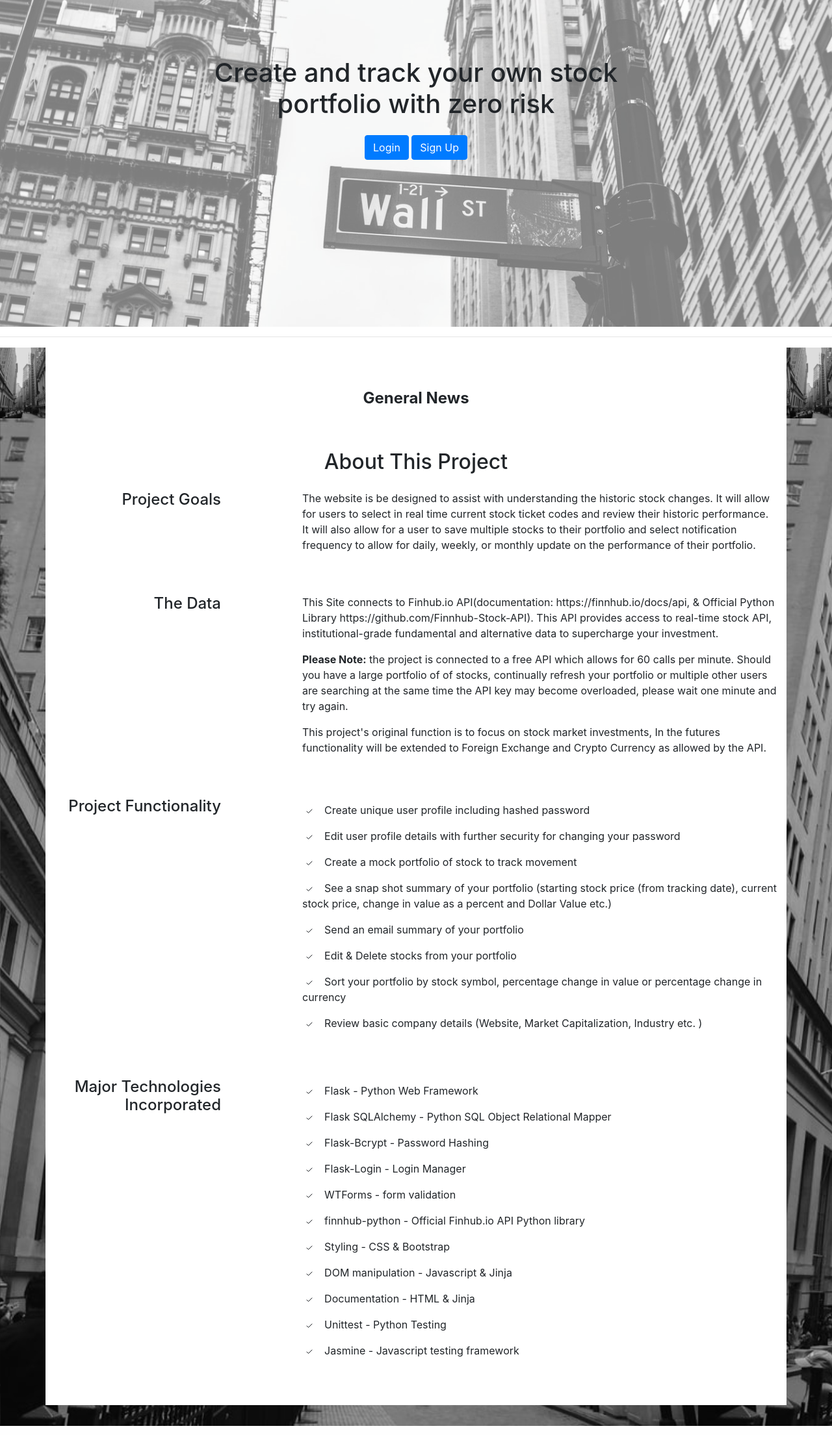
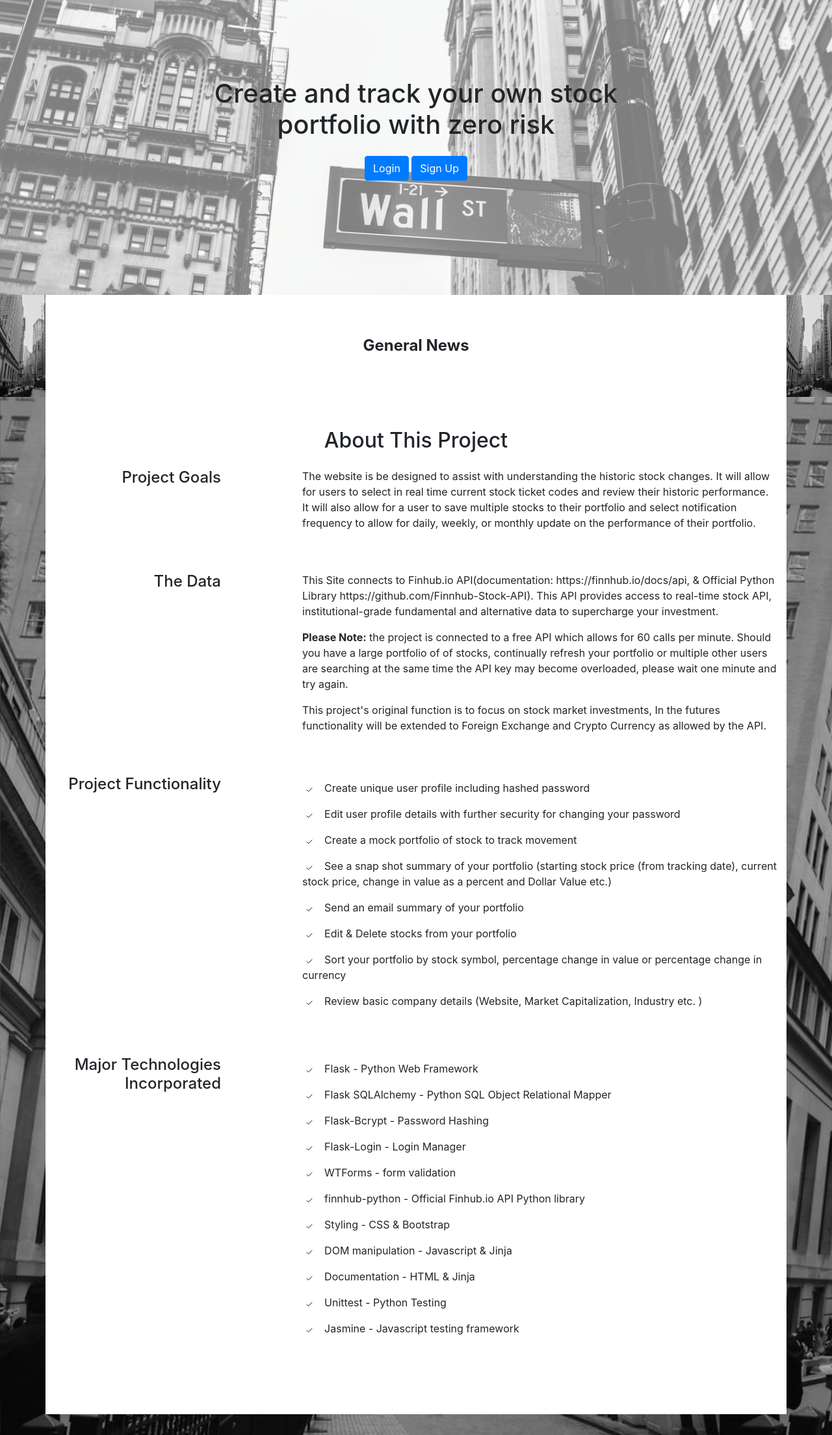
Before and after one commit to clay099/stock-tracker, a Flask app: page / in a window 1280 px wide. Shown: the part 81-2290 px from the top of the page at 65% size. Run offline with Flask 2, Linux system fonts and the light colour scheme; parts of the project's set-up code (start-up, migrations or seed data) failed here and were passed over; some libraries are stand-ins or nearby versions.

Commit message:
updated page styling

```diff
--- a/static/styles.css
+++ b/static/styles.css
@@ -2,7 +2,18 @@
 	background-image: url("/static/images/background-gray.jpg");
 	background-attachment: fixed;
 	background-size: contain;
+	position: relative;
+	min-height: 100vh;
 }
+
+.home-content {
+	background-image: url("/static/images/background-gray.jpg");
+	background-attachment: fixed;
+	background-size: contain;
+	position: relative;
+	top: 11em;
+}
+
 .home-body {
 	background-image: url("/static/images/homebackground.jpg");
 	position: absolute;
@@ -17,8 +28,13 @@
 	height: 31.5rem;
 }
 
+#home-heading {
+	margin-top: 7.5em;
+}
+
 .content-container {
 	padding-top: 3rem;
+	padding-bottom: 3rem;
 	background-color: white;
 	overflow: auto;
 	height: -webkit-fill-available;
@@ -39,22 +55,14 @@
 	display: inline;
 }
 
-.bg-overlay {
-	top: 5em;
-	bottom: 0;
-	left: 0;
-	right: 0;
-	position: relative;
-}
-
 #home-container {
 	position: relative;
 	z-index: 1;
 }
 .section-top {
-	padding-top: 5.5rem;
+	/* padding-top: 5.5rem; */
 	/* padding-bottom: 16rem; */
-	height: 31.4rem;
+	/* height: 31.4rem; */
 }
 
 .section-about {
@@ -64,6 +72,7 @@
 }
 .alert {
 	z-index: 1;
+	margin-bottom: 0rem;
 }
 
 #logo {
--- a/templates/base.html
+++ b/templates/base.html
@@ -85,7 +85,7 @@
 {% else %}
 <div class="container-fluid page-body bg-overlay">
     {% if request.url_rule.endpoint == 'company_details' %}
-    <div class="container company-container">
+    <div class="container company-container mb-4">
         {% else %}
         <div class="container content-container">
             {% endif %}
--- a/templates/home.html
+++ b/templates/home.html
@@ -8,14 +8,10 @@
 
     <!-- Cover -->
     <div class="bg-cover home-body"></div>
-
-    <!-- Overlay -->
-    <div class="bg-overlay"></div>
-
     <!-- Content -->
     <div class="container" id="home-container">
         <div class="row justify-content-center align-items-center">
-            <div class="col-md-8 col-lg-7">
+            <div id="home-heading" class="col-md-8 col-lg-7">
                 <!-- Heading -->
                 <h1 class="text-center mb-4 animate" data-toggle="animation" data-animation="fadeUp"
                     data-animation-order="1" data-animation-trigger="load">
@@ -34,8 +30,7 @@
         </div> <!-- / .row -->
     </div> <!-- / .container -->
 </section>
-<hr>
-<section class="section section-news page-body " id="news">
+<section class="section section-news home-content " id="news">
     <div class="container content-container">
         <h4 class="text-center my-3">
             <strong>General News</strong>
@@ -45,7 +40,7 @@
         </div>
     </div>
 </section>
-<section class="section section-about page-body " id="about">
+<section class="section section-about home-content " id="about">
 
     <div class="container content-container">
         <!-- Heading -->
--- a/templates/user/portfolio.html
+++ b/templates/user/portfolio.html
@@ -20,12 +20,12 @@
 
 {% include 'user/_portfolio_summary.html' %}
 
-<a href="{{url_for('send_portfolio')}}" class="btn  btn-primary text-white send-mail">Send Portfolio Via
-    Email</a>
 <!-- edit & delete stock Modal -->
 {% include 'user/_edit_stock_modal.html' %}
 {% include 'user/_delete_stock_modal.html' %}
 
+<a href="{{url_for('send_portfolio')}}" class="btn btn-primary text-white send-mail mb-5">Send Portfolio Via
+    Email</a>
 {% else %}
 
 <h3>No stocks have been added to your portfolio</h3>
```
